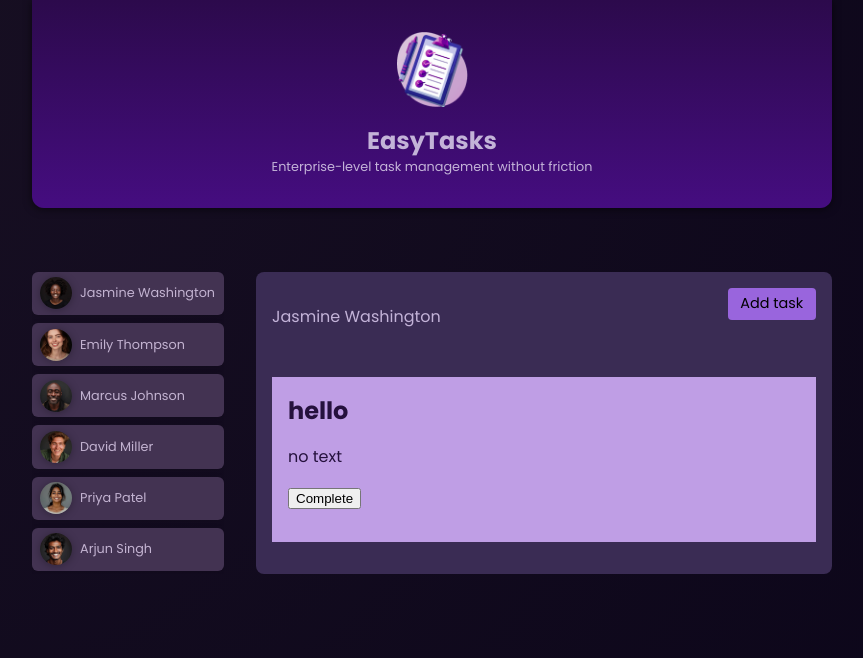
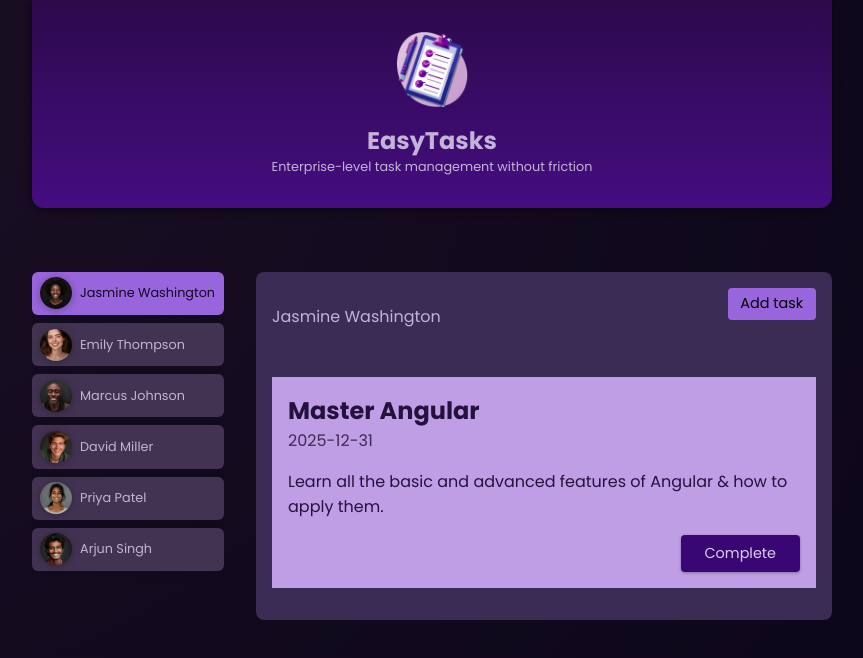
Before and after one commit to Omar-Aldabbas/Angular-Demo, an Angular app: page / in a window 1280 px wide. Both pictures are taken after a click on the button "Jasmine Washington". Shown: the top 658 px of the page, without its empty margins (208-1071 px from the left). Built offline with nearby package versions, Linux system fonts and the light colour scheme.

Commit message:
finish task

```diff
--- a/src/app/app.component.html
+++ b/src/app/app.component.html
@@ -3,12 +3,12 @@
   <ul id="users">
     @for (user of users; track user.id){
     <li>
-      <app-user [user]="user" (select)="onClickUser($event)" />
+      <app-user [selected]="user.id === selectedUserId" [user]="user" (select)="onClickUser($event)" />
     </li>
     }
   </ul>
   @if(selectedUser) {
-  <app-tasks [name]="selectedUser.name" />
+  <app-tasks [userId]="selectedUser.id" [name]="selectedUser.name" />
 
   } @else {
   <p id="fallback">Select a user to see there tasks</p>
--- a/src/app/tasks/task/task.component.html
+++ b/src/app/tasks/task/task.component.html
@@ -1,6 +1,6 @@
 <article>
   <h2>{{ task.title }}</h2>
-  <time datetime=""></time>
-  <p>{{ task.text }}</p>
-  <p class="action"><button>Complete</button></p>
+  <time datetime=""> {{ task.dueDate}}</time>
+  <p>{{ task.summary }}</p>
+  <p class="actions"><button (click)="onComplete()">Complete</button></p>
 </article>
--- a/src/app/tasks/task/task.component.ts
+++ b/src/app/tasks/task/task.component.ts
@@ -1,4 +1,5 @@
-import { Component, Input } from '@angular/core';
+import { Component, EventEmitter, Input, Output } from '@angular/core';
+import { type Task } from './task.model';
 
 @Component({
   selector: 'app-task',
@@ -7,8 +8,10 @@ import { Component, Input } from '@angular/core';
   styleUrl: './task.component.css',
 })
 export class TaskComponent {
-  @Input({ required: true }) task!: {
-    title: string;
-    text: string;
-  };
+  @Input({ required: true }) task!: Task;
+  @Output() complete = new EventEmitter<string>();
+
+  onComplete () {
+    this.complete.emit(this.task.id)
+  }
 }
--- a/src/app/tasks/tasks.component.html
+++ b/src/app/tasks/tasks.component.html
@@ -4,8 +4,12 @@
     <menu><button>Add task</button></menu>
   </header>
 
-<!-- tasks here -->
+  <!-- tasks here -->
   <ul>
-    <app-task [task]="{title: 'hello', text:' no text'}"/>
+    @for (task of selectedUserTasks ; track task.id) {
+    <li>
+      <app-task (complete)="onTaskComplete($event)" [task]="task" />
+    </li>
+    }
   </ul>
 </section>
--- a/src/app/tasks/tasks.component.ts
+++ b/src/app/tasks/tasks.component.ts
@@ -8,7 +8,8 @@ import { TaskComponent } from './task/task.component';
   styleUrl: './tasks.component.css',
 })
 export class TasksComponent {
-  @Input() name?: string;
+  @Input({ required: true }) userId!: string;
+  @Input({ required: true }) name!: string;
 
   tasks = [
     {
@@ -35,4 +36,12 @@ export class TasksComponent {
       dueDate: '2024-06-15',
     },
   ];
+
+  get selectedUserTasks() {
+    return this.tasks.filter((task) => task.userId === this.userId);
+  }
+
+  onTaskComplete(id: string) {
+    this.tasks= this.tasks.filter((task) => task.id !== id);
+  }
 }
--- a/src/app/user/user.component.html
+++ b/src/app/user/user.component.html
@@ -1,5 +1,5 @@
 <div>
-  <button (click)="onSelectUser()">
+  <button [class.active]="selected" (click)="onSelectUser()">
     <img
       [src]="imagePath()"
       [alt]="user.name + 'avatar image'"
--- /dev/null
+++ b/src/app/user/user.model.ts
@@ -0,0 +1,5 @@
+export interface User {
+  name: string;
+  avatar: string;
+  id: string;
+}
```
Also changed, not shown: src/app/tasks/task/task.model.ts (added, +7 -0 lines), src/app/user/user.component.ts (+2 -6 lines).
